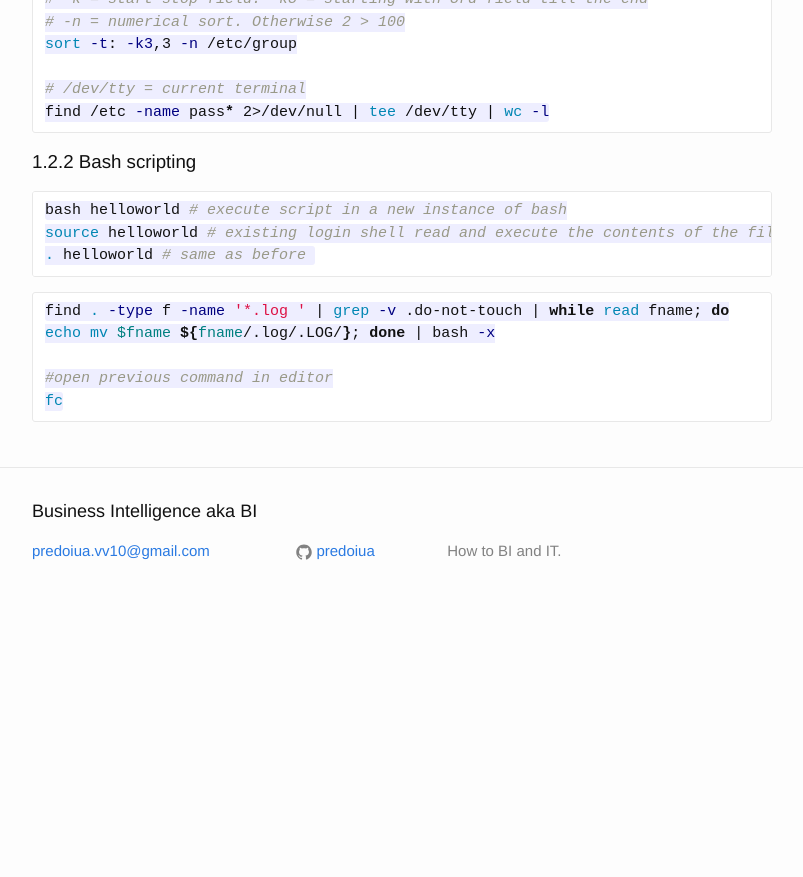
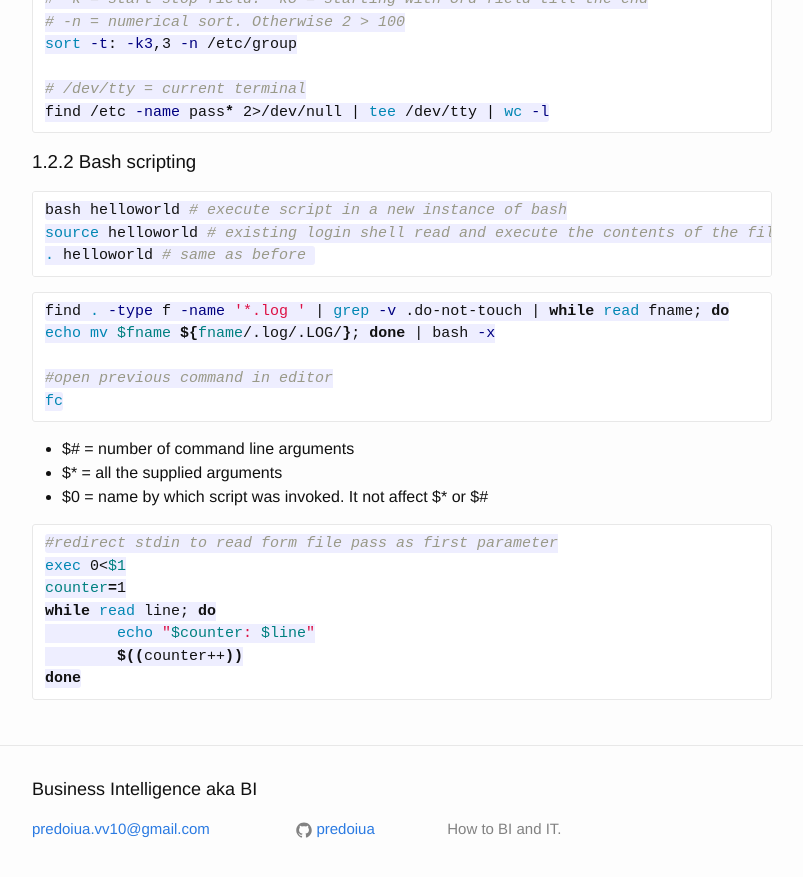
Before and after one commit to predoiua/predoiua.github.io, a Jekyll site: the page built from tutorials/linux/linux_system_administration_handbook/index.md, in a window 1280 px wide and 900 px high, scrolled down 1262 px. Shown: the top 877 px of the window, without its empty margins (238-1041 px from the left). Built offline with Jekyll 4.4.1, drawn with Linux system fonts in a browser that asks for light colours; before the commit the page ends 1885 px from its top, so only the background shows below that.

Commit message:
linux shell wip

```diff
--- a/tutorials/linux/linux_system_administration_handbook/index.md
+++ b/tutorials/linux/linux_system_administration_handbook/index.md
@@ -75,3 +75,17 @@ echo mv $fname ${fname/.log/.LOG/}; done | bash -x
 #open previous command in editor
 fc
 ~~~
+
+* $# = number of command line arguments
+* $* = all the supplied arguments
+* $0 = name by which script was invoked. It not affect $* or $#
+
+~~~bash
+#redirect stdin to read form file pass as first parameter
+exec 0<$1
+counter=1
+while read line; do
+	echo "$counter: $line"
+	$((counter++))
+done
+~~~
```
